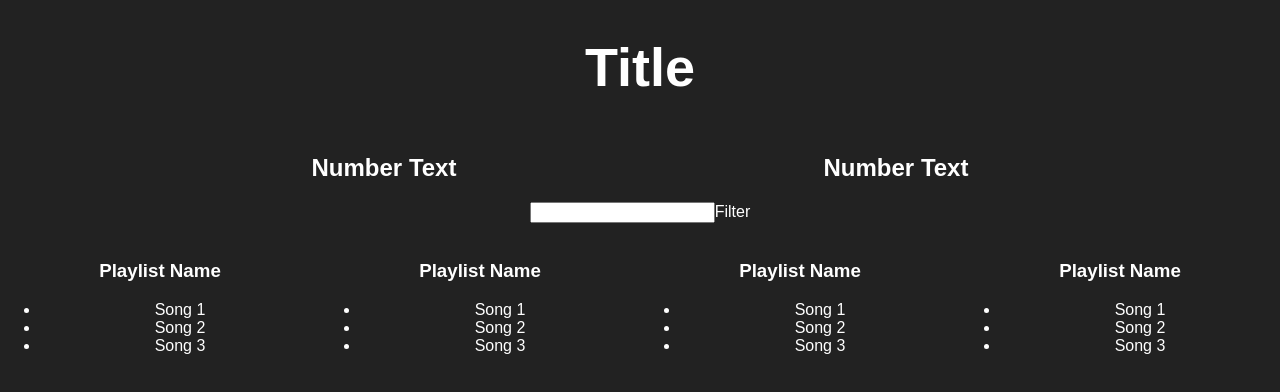
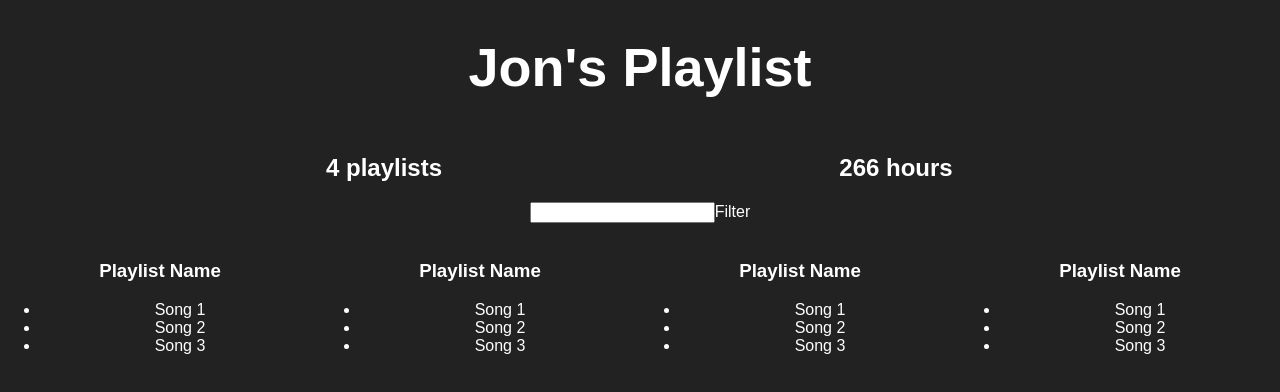
Before and after one commit to middleton-jd/better-playlists-react-app, a React (Create React App) app: page / in a window 1280 px wide. Shown: the top 392 px of the page. Built offline with nearby package versions, Linux system fonts and the light colour scheme.

Commit message:
Added fake server data and aggregation

```diff
--- a/src/App.js
+++ b/src/App.js
@@ -6,12 +6,51 @@ let defaultTextColor = '#fff';
 let defaultStyle = {
   color: defaultTextColor
 };
+let fakeServerData = {
+  user: {
+    name: 'Jon',
+    playlists: [
+      {
+        name: 'My favorites',
+        songs: [{name:'Song 1', duration: 1345}, {name:'Song 2', duration: 1236}, {name:'Song 3', duration: 1405}]
+      },
+      {
+        name: 'Dance  Mix',
+        songs: [{name:'Freeze', duration: 1345}, {name:'Lollipop', duration: 1236}, {name:'Trolls Dance', duration: 1405}]
+      },
+      {
+        name: 'Christmas',
+        songs: [{name:'Jingle Bells', duration: 1345}, {name:'O Holy Night', duration: 1236}, {name:'All I Want For Christmas', duration: 1405}]
+      },
+      {
+        name: 'Workout Mix',
+        songs: [{name:'Workout Song 1', duration: 1345}, {name:'Workout Song 2', duration: 1236}, {name:'Workout Song 3', duration: 1405}]
+      }
+    ]
+  }
+};
 
-class Aggregate extends Component {
+class PlaylistCounter extends Component {
   render() {
     return (
       <div style={{...defaultStyle, width: "40%", display: 'inline-block'}}>
-        <h2>Number Text</h2>
+        <h2>{this.props.playlists.length} playlists</h2>
+      </div>
+    );
+  }
+}
+
+class HoursCounter extends Component {
+  render() {
+    let allSongs = this.props.playlists.reduce((songs, eachPlaylist) => {
+      return songs.concat(eachPlaylist.songs)
+    }, [])
+    let totalDuration = allSongs.reduce((sum, eachSong) => {
+      return sum + eachSong.duration
+    }, 0)
+    return (
+      <div style={{...defaultStyle, width: "40%", display: 'inline-block'}}>
+        <h2>{Math.round(totalDuration/60)} hours</h2>
       </div>
     );
   }
@@ -42,21 +81,35 @@ class Playlist extends Component {
 }
 
 class App extends Component {
-
+  constructor() { //use constructor to set initial state
+    super();
+    this.state = {serverData: {}}
+  }
+  componentDidMount() {
+    setTimeout(() => { //setTimeout is used to simulate how react would act. using arrow function
+    this.setState({serverData: fakeServerData});
+    }, 1000);
+  }
   render() {
     let name = 'Jon'
     let color = '#FF1212'
     let headerStyle = {color: color, 'font-size': '50px'}
     return (
       <div className="App">
-        <h1 style={{...defaultStyle, 'font-size': '54px'}}>Title</h1>
-        <Aggregate/>
-        <Aggregate/>
-        <Filter/>
-        <Playlist/>
-        <Playlist/>
-        <Playlist/>
-        <Playlist/>
+        {this.state.serverData.user ? //the question mark is a turnery operator to create a loading dialog
+        <div>
+          <h1 style={{...defaultStyle, 'font-size': '54px'}}>
+            {this.state.serverData.user.name}'s Playlist
+          </h1>
+          <PlaylistCounter playlists= {this.state.serverData.user.playlists}/>
+          <HoursCounter playlists= {this.state.serverData.user.playlists}/>
+          <Filter/>
+          <Playlist/>
+          <Playlist/>
+          <Playlist/>
+          <Playlist/>
+        </div> : <h1 style={defaultStyle}>Loading...</h1>
+        }
       </div>
     );
   }
```
